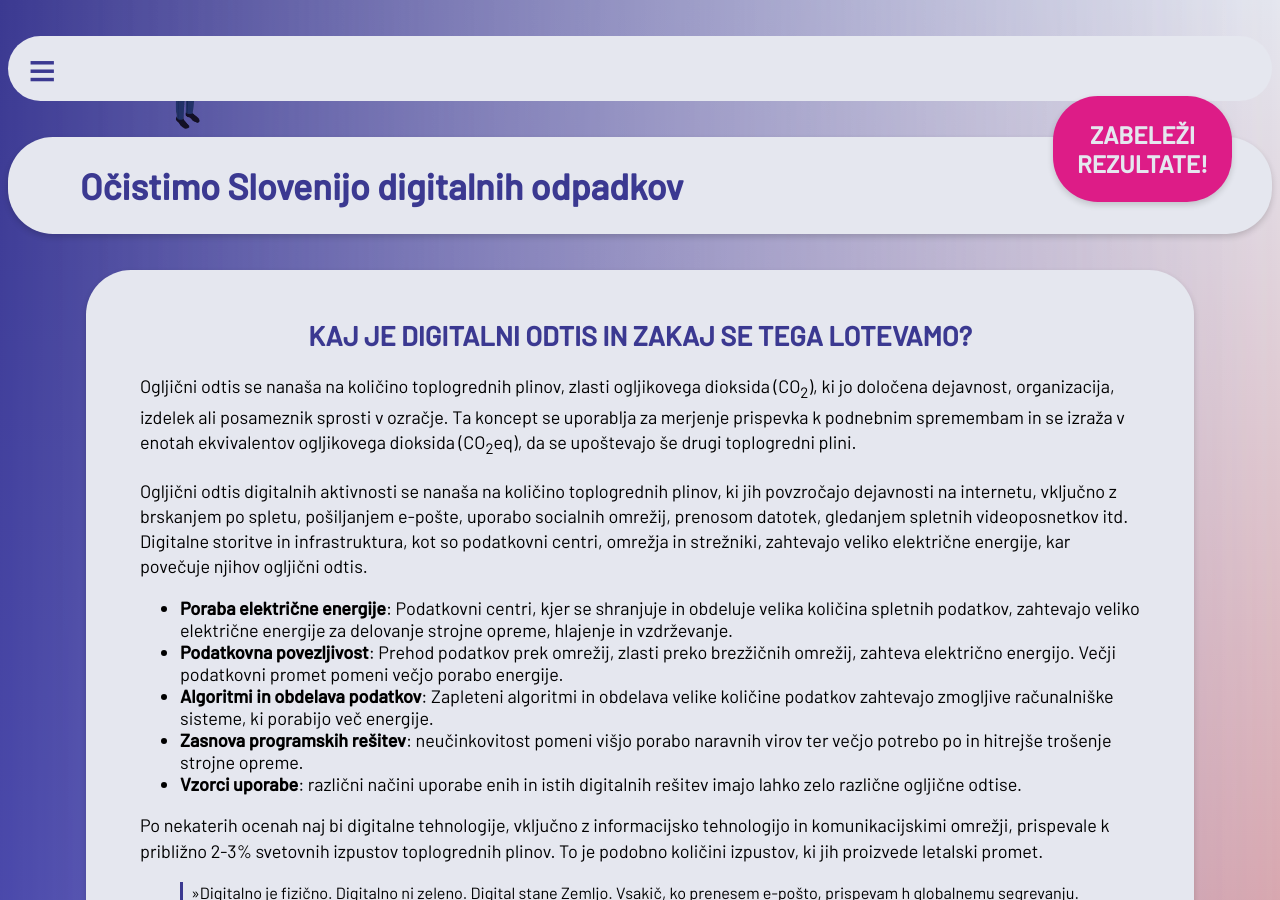
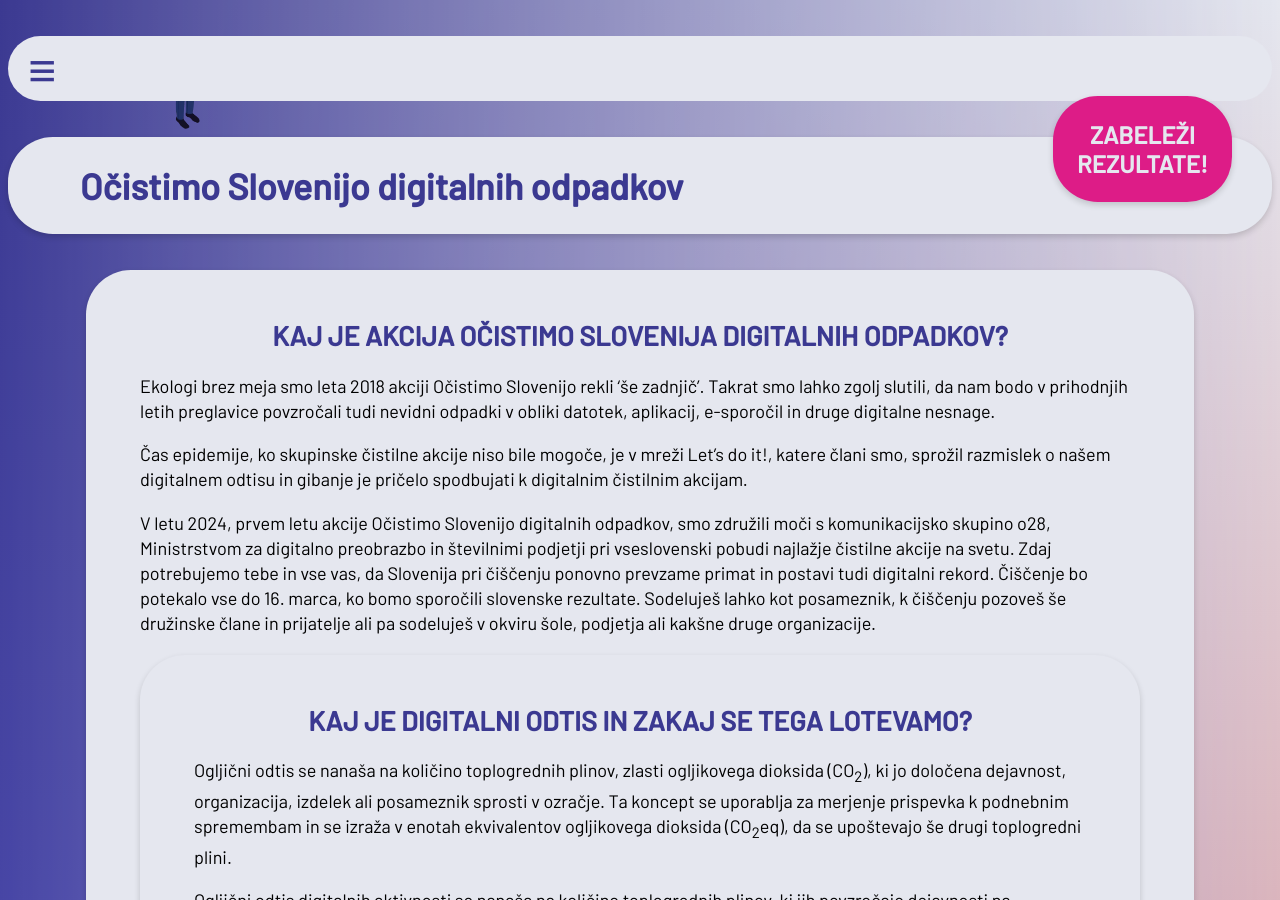
Before and after one commit to ewba/dcd-si, a Jekyll site: the page built from o-akciji.md, in a window 1280 px wide and 900 px high. Built offline with Jekyll 4.4.1, drawn with Linux system fonts in a browser that asks for light colours.

Commit message:
Update o-akciji.md

```diff
--- a/o-akciji.md
+++ b/o-akciji.md
@@ -4,6 +4,14 @@ title: O akciji
 css: carousel.css
 co2: x
 ---
+<div class="block" markdown="1">
+## Kaj je akcija Očistimo Slovenija digitalnih odpadkov?
+Ekologi brez meja smo leta 2018 akciji Očistimo Slovenijo rekli ‘še zadnjič’. Takrat smo lahko zgolj slutili, da nam bodo v prihodnjih letih preglavice povzročali tudi nevidni odpadki v obliki datotek, aplikacij, e-sporočil in druge digitalne nesnage.
+
+Čas epidemije, ko skupinske čistilne akcije niso bile mogoče, je v mreži Let’s do it!, katere člani smo, sprožil razmislek o našem digitalnem odtisu in gibanje je pričelo spodbujati k digitalnim čistilnim akcijam.
+
+V letu 2024, prvem letu akcije Očistimo Slovenijo digitalnih odpadkov, smo združili moči s komunikacijsko skupino o28, Ministrstvom za digitalno preobrazbo in številnimi podjetji pri vseslovenski pobudi najlažje čistilne akcije na svetu. Zdaj potrebujemo tebe in vse vas, da Slovenija pri čiščenju ponovno prevzame primat in postavi tudi digitalni rekord. Čiščenje bo potekalo vse do 16. marca, ko bomo sporočili slovenske rezultate. Sodeluješ lahko kot posameznik, k čiščenju pozoveš še družinske člane in prijatelje ali pa sodeluješ v okviru šole, podjetja ali kakšne druge organizacije.
+
 
 <div class="block" markdown="1">
 ## Kaj je digitalni odtis in zakaj se tega lotevamo?
```
